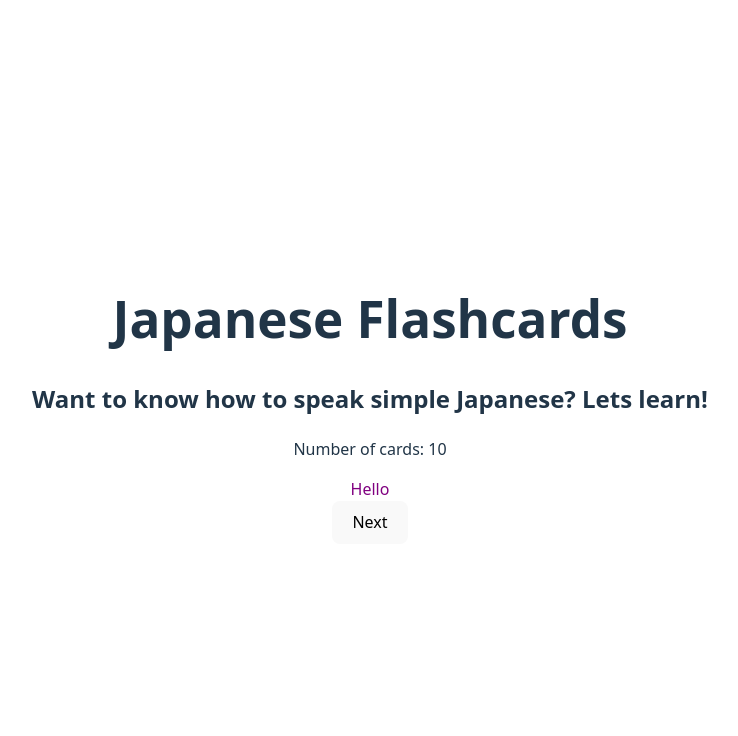
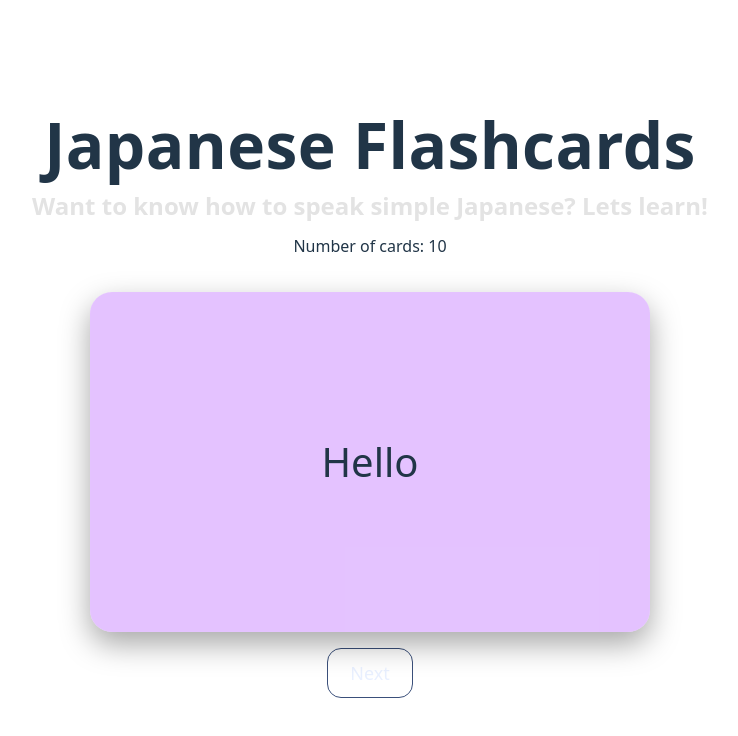
Before and after one commit to SylvieMendez/Japanese_Flashcards, a React (Vite) app in the folder Jap_Flashcards/: page / in a window 1280 px wide. Shown: the top 736 px of the page, without its empty margins (270-1008 px from the left). Built offline with nearby package versions, Linux system fonts and the light colour scheme.

Commit message:
updated css

```diff
--- a/Jap_Flashcards/src/App.css
+++ b/Jap_Flashcards/src/App.css
@@ -5,27 +5,77 @@
   text-align: center;
 }
 
-.cardTemplate {
-  outline: black;
-  color: purple;
-
+.cards{
+  display:flex; justify-content:center; align-items:center;
+  margin:34px 0 16px;
+  perspective:1200px;
 }
-.card {
-  color: white;
+.cardTemplate{
+  width:min(560px, 86vw);
+  height:min(340px, 56vh);
+  position:relative;
+  border-radius:22px;
+  background: rgba(218, 173, 254, 0.481);
+  box-shadow:
+     0 12px 30px rgba(0,0,0,.35),
+     inset 0 0 0 1px rgba(255,255,255,.06);
+  cursor:pointer;
+  user-select:none;
 }
 
-.logo {
-  height: 6em;
-  padding: 1.5em;
-  will-change: filter;
-  transition: filter 300ms;
+.cardTemplate .question,
+.cardTemplate .answer{
+  position:absolute; inset:0;
+  display:flex; align-items:center; justify-content:center;
+  padding:24px; text-align:center;
+  backface-visibility:hidden;
+  border-radius:22px;
+  font-size: clamp(22px, 4.6vw, 40px);
+  line-height:1.2;
 }
-.logo:hover {
-  filter: drop-shadow(0 0 2em #646cffaa);
+
+/* front */
+.cardTemplate .question{
+  background: rgba(218, 173, 254, 0.481);
 }
-.logo.react:hover {
-  filter: drop-shadow(0 0 2em #61dafbaa);
+/* back */
+.cardTemplate .answer{
+  transform: rotateY(180deg);
+  background: rgba(218, 173, 254, 0.481);
+  color:#f4efff;
 }
+
+.header{
+  text-align:center;
+  margin:48px 16px 8px;
+}
+.header h1{
+  margin:0 0 8px;
+  font-size: clamp(32px, 8vw, 64px);
+  letter-spacing:.4px;
+}
+.header h2{
+  margin:0 0 10px;
+  font-weight:600; color:#e3e3e3;
+}
+.header p{
+  margin:6px 0 0; color:var(--muted);
+}
+
+/* controls */
+.Control{
+  display:flex; gap:12px; justify-content:center; margin:10px 0 40px;
+}
+.Control button{
+  appearance:none; border:1px solid #3a4f7a; background:transparent;
+  color:#e9f0ff; padding:12px 22px; font-size:18px; border-radius:14px;
+  box-shadow: inset 0 0 0 1px rgba(255,255,255,.06);
+  transition: transform .06s ease, box-shadow .2s ease, background .2s ease;
+}
+.Control button:hover{
+  background:#25304a; box-shadow: 0 6px 18px rgba(0,0,0,.35);
+}
+.Control button:active{ transform: translateY(1px); }
 
 @keyframes logo-spin {
   from {
@@ -42,10 +92,6 @@
   }
 }
 
-.card {
-  padding: 2em;
-}
-
 .read-the-docs {
   color: #888;
 }
```
